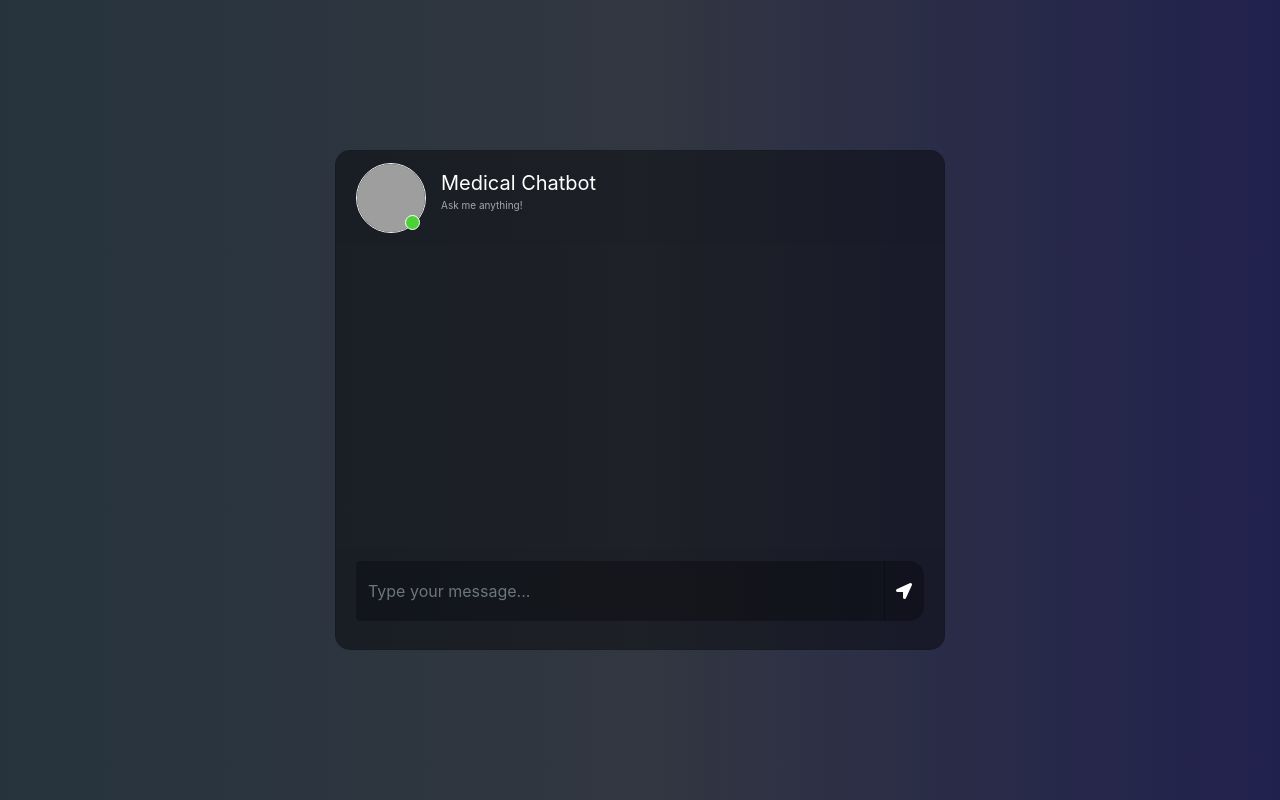
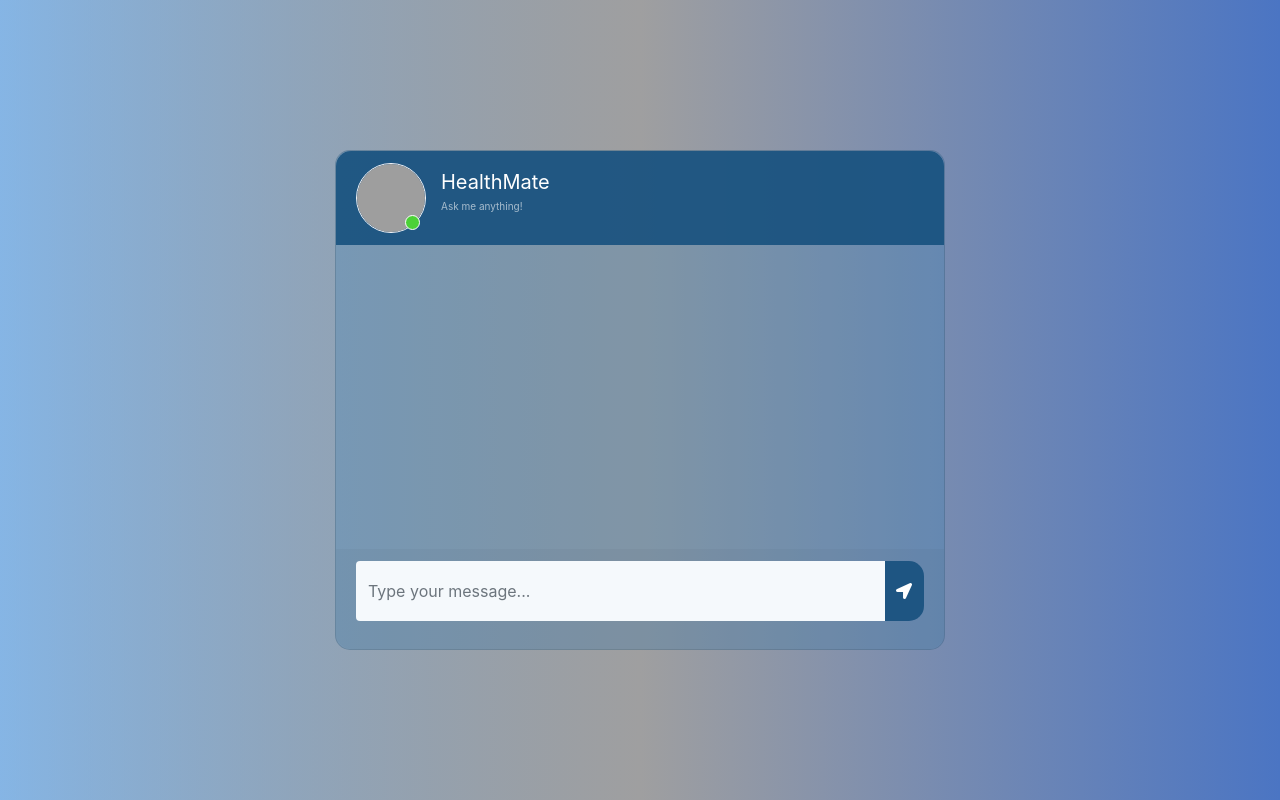
Before and after one commit to Anshu-Kumari108/Medical-Chatbot, a Flask app: page / in a window 1280 px wide. Run offline with Flask 3, Linux system fonts and the light colour scheme; some libraries are stand-ins or nearby versions; grey boxes are pictures that could not be loaded.

Commit message:
files updated

```diff
--- a/app.py
+++ b/app.py
@@ -69,4 +69,4 @@ def chat():
 
 
 if __name__ == '__main__':
-    app.run(host="0.0.0.0", port= 8080, debug= True)
+    app.run(host="0.0.0.0", port= 2000, debug= True)
--- a/static/style.css
+++ b/static/style.css
@@ -1,9 +1,22 @@
+:root{
+	--primary-color: #4583b254;
+    --primary-dark: #4FB4E8;
+    --primary-light: #B6E0FE;
+    --text-color: #333;
+    --light-text: #666;
+    --background: #f5f9fc;
+    --white: #ffffff;
+    --shadow: 0 2px 10px rgba(0, 0, 0, 0.1);
+}
 body,html{
 	height: 100%;
 	margin: 0;
+
+    color: var(--text-color);
+    line-height: 1.6;
 	background: rgb(44, 47, 59);
-   background: -webkit-linear-gradient(to right, rgb(40, 59, 34), rgb(54, 60, 70), rgb(32, 32, 43));
-	background: linear-gradient(to right, rgb(38, 51, 61), rgb(50, 55, 65), rgb(33, 33, 78));
+    background: -webkit-linear-gradient(to right, rgb(168, 212, 226), rgb(106, 181, 211), rgb(94, 150, 218));
+	background: linear-gradient(to right, rgba(89, 154, 219, 0.482), rgb(159, 159, 160), rgb(75, 117, 195));
 }
 
 .chat{
@@ -13,7 +26,7 @@ body,html{
 .card{
 	height: 500px;
 	border-radius: 15px !important;
-	background-color: rgba(0,0,0,0.4) !important;
+	background-color: var(--primary-color) !important;
 }
 .contacts_body{
 	padding:  0.75rem 0 !important;
@@ -24,11 +37,12 @@ body,html{
 	overflow-y: auto;
 }
 .card-header{
+	background-color: rgba(20, 79, 125, 0.87);
 	border-radius: 15px 15px 0 0 !important;
 	border-bottom: 0 !important;
 }
 .card-footer{
-border-radius: 0 0 15px 15px !important;
+    border-radius: 0 0 15px 15px !important;
 	border-top: 0 !important;
 }
 .container{
@@ -36,7 +50,7 @@ border-radius: 0 0 15px 15px !important;
 }
 .search{
 	border-radius: 15px 0 0 15px !important;
-	background-color: rgba(0,0,0,0.3) !important;
+	background-color: rgba(68, 66, 66, 0.3) !important;
 	border:0 !important;
 	color:white !important;
 }
@@ -45,15 +59,15 @@ border-radius: 0 0 15px 15px !important;
    outline:0px !important;
 }
 .type_msg{
-	background-color: rgba(0,0,0,0.3) !important;
+	background-color: var(--background) !important;
 	border:0 !important;
-	color:white !important;
+	color:rgb(50, 48, 48) !important;
 	height: 60px !important;
 	overflow-y: auto;
 }
-	.type_msg:focus{
+.type_msg:focus{
 	 box-shadow:none !important;
-   outline:0px !important;
+     outline:0px !important;
 }
 .attach_btn{
 	border-radius: 15px 0 0 15px !important;
@@ -64,7 +78,7 @@ border-radius: 0 0 15px 15px !important;
 }
 .send_btn{
 	border-radius: 0 15px 15px 0 !important;
-	background-color: rgba(0,0,0,0.3) !important;
+	background-color: rgb(20, 79, 125, 0.87) !important;
 	border:0 !important;
 	color: white !important;
 	cursor: pointer;
@@ -73,7 +87,7 @@ border-radius: 0 0 15px 15px !important;
 	border-radius: 0 15px 15px 0 !important;
 	background-color: rgba(0,0,0,0.3) !important;
 	border:0 !important;
-	color: white !important;
+	color: rgb(77, 75, 75) !important;
 	cursor: pointer;
 }
 .contacts{
@@ -96,7 +110,7 @@ border-radius: 0 0 15px 15px !important;
 }
 .user_img_msg{
 	height: 40px;
-	width: 40px;
+	width: 42px;
 	border:1.5px solid #f5f6fa;
 
 }
@@ -107,7 +121,7 @@ border-radius: 0 0 15px 15px !important;
 }
 .img_cont_msg{
 	height: 40px;
-	width: 40px;
+	width: 35px;
 }
 .online_icon{
 	position: absolute;
@@ -150,7 +164,7 @@ border-radius: 0 0 15px 15px !important;
 	margin-bottom: auto;
 	margin-left: 10px;
 	border-radius: 25px;
-	background-color: rgb(82, 172, 255);
+	background-color: #f5f9fc;
 	padding: 10px;
 	position: relative;
 }
@@ -159,8 +173,8 @@ border-radius: 0 0 15px 15px !important;
 	margin-bottom: auto;
 	margin-right: 10px;
 	border-radius: 25px;
-	background-color: #58cc71;
-	padding: 10px;
+	background-color: var(--background);
+	padding: 5px 10px;
 	position: relative;
 }
 .msg_time{
--- a/templates/index.html
+++ b/templates/index.html
@@ -26,7 +26,7 @@
 									<span class="online_icon"></span>
 								</div>
 								<div class="user_info">
-									<span>Medical Chatbot</span>
+									<span>HealthMate</span>
 									<p>Ask me anything!</p>
 								</div>
 							</div>
@@ -57,7 +57,7 @@
 					const str_time = hour+":"+minute;
 					var rawText = $("#text").val();
 
-					var userHtml = '<div class="d-flex justify-content-end mb-4"><div class="msg_cotainer_send">' + rawText + '<span class="msg_time_send">'+ str_time + '</span></div><div class="img_cont_msg"><img src="https://i.ibb.co/d5b84Xw/Untitled-design.png" class="rounded-circle user_img_msg"></div></div>';
+					var userHtml = '<div class="d-flex justify-content-end mb-4"><div class="msg_cotainer_send">' + rawText + '<span class="msg_time_send">'+ str_time + '</span></div><div class="img_cont_msg"><img src="https://www.pngkit.com/png/detail/281-2812821_user-account-management-logo-user-icon-png.png" class="rounded-circle user_img_msg"></div></div>';
 
 					$("#text").val("");
 					$("#messageFormeight").append(userHtml);
```
